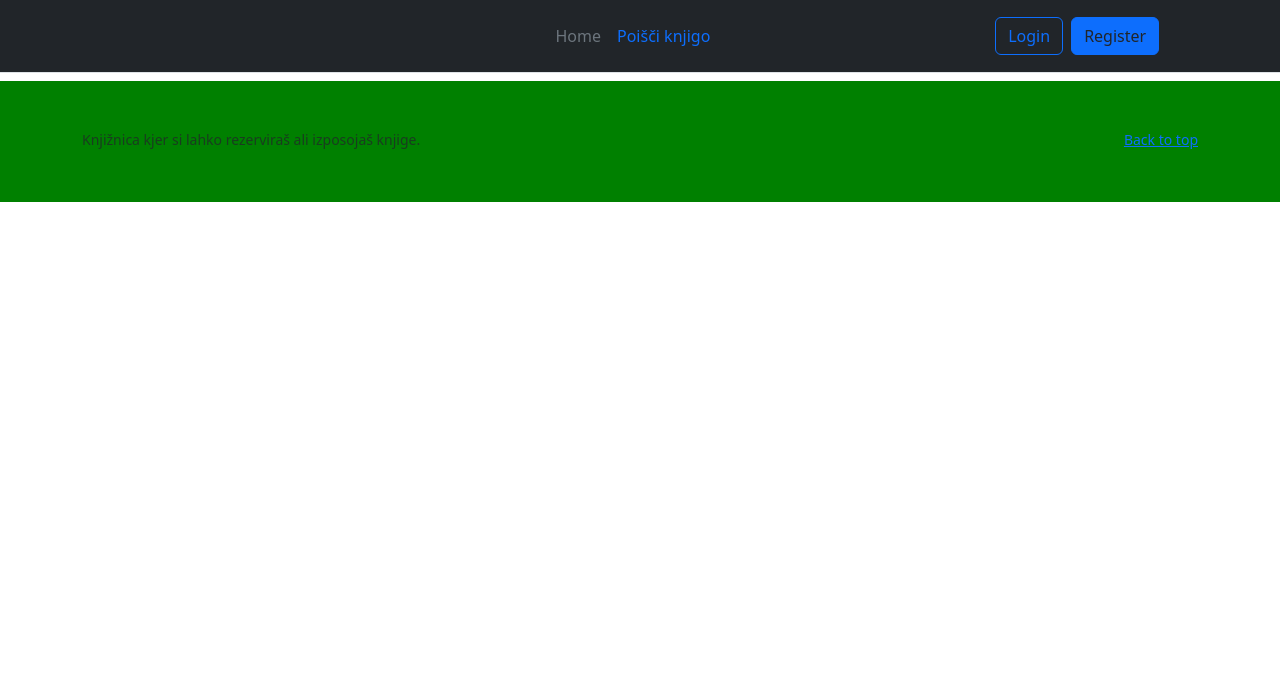
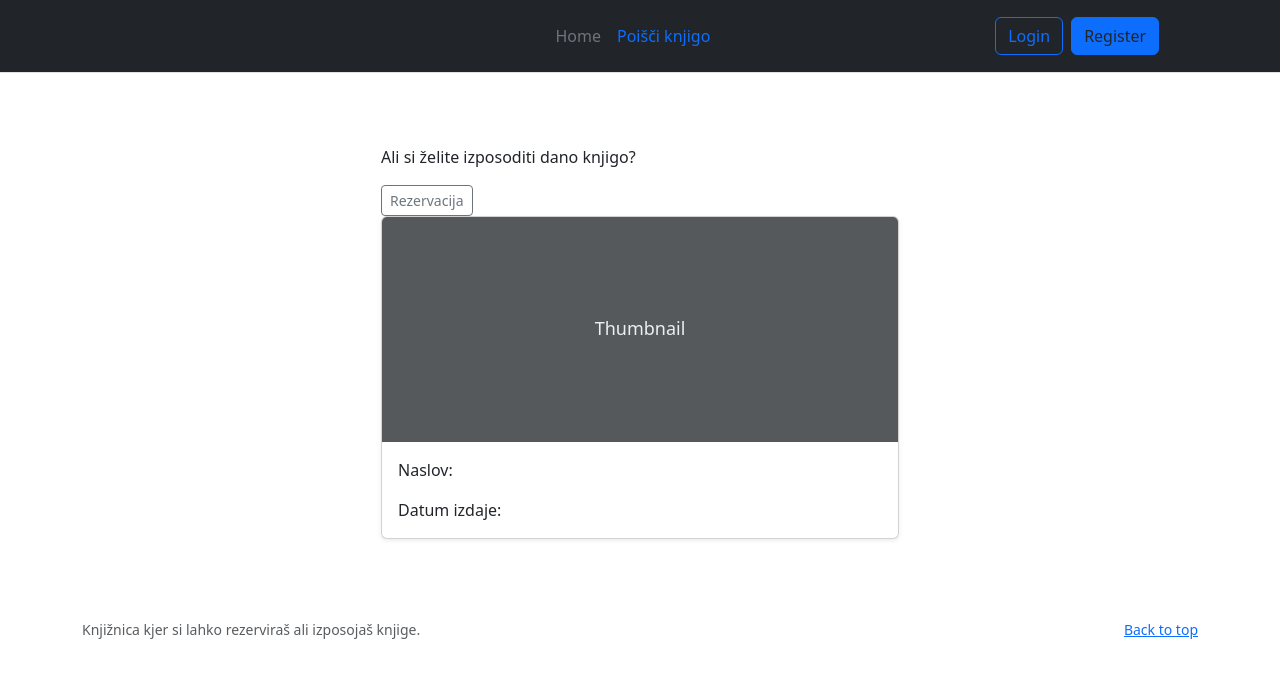
Before and after one commit to A-N-U-B-l-S/library_project_fe, a React (Vite) app: page /izposoja/1 in a window 1280 px wide. Shown: the top 678 px of the page. Built offline with nearby package versions, Linux system fonts and the light colour scheme; no server answers.

Commit message:
test commit

```diff
--- a/src/App.tsx
+++ b/src/App.tsx
@@ -18,7 +18,7 @@ function App() {
                     <Route path={'/register'} element={<Register/>} />
                     <Route path={'/poisciknjigo'} element={<PoisciKnjigo/>} />
                     <Route path={'/login'} element={<Login/>} />
-                    <Route path={'/izposoja'} element={<Izposoja/>} />
+                    <Route path={'/izposoja/:isbn'} element={<Izposoja/>} />
                 </Routes>
             </BrowserRouter>
         </Wrapper>
--- a/src/components/Card.tsx
+++ b/src/components/Card.tsx
@@ -1,28 +1,23 @@
-import { useNavigate } from 'react-router-dom';
+import {useNavigate} from "react-router-dom";
 
-interface CardProps {
-    cardData: {
-        knjiga_izvod_naslov: string;
-        knjiga_izvod_isbn: string;
-    };
-    navigation: any; // Add the navigation prop
-}
-const Card: React.FC<CardProps> = ({navigation, cardData}) => {
 
-    const navigations = useNavigate();
 
-    const handleIzposojaClick = () => {
-        navigation.navigate('/izposoja', {
-            knjiga_naslov: cardData.knjiga_izvod_naslov,
-            isbn: cardData.knjiga_izvod_isbn,
-        });
-    };
+const Card = ({cardData}) => {
 
-    const handleIzposojaClick1 = () => {
+    const navigation = useNavigate();
+
+    const toIzposoja = () => {
+        navigation(`/izposoja/${cardData.knjiga_izvod_isbn}`);
+        //console.log(cardData)
+        //knjiga.map((cards:any)=>{null})
+    }
+
+
+    /*const handleIzposojaClick1 = () => {
         const { knjiga_izvod_naslov, knjiga_izvod_isbn } = cardData;
         //navigation(`/izposoja/${knjiga_izvod_naslov}/${knjiga_izvod_isbn}`);
         navigations(`/izposoja?naslov=${knjiga_izvod_naslov}&isbn=${knjiga_izvod_isbn}`);
-    };
+    };*/
 
     return (
         <>
@@ -39,9 +34,9 @@ const Card: React.FC<CardProps> = ({navigation, cardData}) => {
                         <div className="btn-group">
                             <div className="btn-group1">
                                 <div>
-                                    <a href="/izposoja" type="button"
+                                    <a type="button"
                                        className="btn btn-sm btn-outline-secondary"
-                                        onClick={handleIzposojaClick}>Izposoja
+                                        onClick={toIzposoja}>Izposoja
                                     </a>
                                 </div>
                                 <div>
--- a/src/css/App.css
+++ b/src/css/App.css
@@ -70,15 +70,10 @@
   z-index: 1500;
 }
 
-test_div{
-  background-color: red;
-}
-
 footer{
   margin-top:-1rem;
   margin-bottom:1rem;
   font-size:.875em;
   color:#6c757d;
   max-height: max-content;
-  background-color: green;
 }
--- a/src/css/index.css
+++ b/src/css/index.css
@@ -70,6 +70,6 @@
   z-index: 1500;
 }
 
-test_div{
+containerIzposoja{
   background-color: red;
 }
--- a/src/pages/Izposoja.tsx
+++ b/src/pages/Izposoja.tsx
@@ -1,45 +1,45 @@
 import "/src/css/Login.css"
 import {useEffect, useState} from "react";
 import axios from "axios";
-import Card from "../components/Card.tsx";
 
-const Izposoja = (route) => {
+const Izposoja = () => {
+    const [naslov, setNaslov] = useState("");
+    const [datumIzdaje, setDatumIzdaje] = useState("");
 
-    const knjiga_naslov = route.params.knjiga_naslov;
-    const isbn = route.params.knjiga_isbn;
-
-    const [cards, setCards] = useState([]);
-
-    //console.log(naslov, isbn)
+    const isbn = window.location.pathname.split("/")[2];
 
     const submit = async () => {
         const res =
-            await axios.get('http://localhost:4545/diplomska_knjiznica/knjigaizvod/knjigaisbn/{}');
-        console.log(res.data._embedded.knjigaIzvodDtoList);
-        setCards(res.data._embedded.knjigaIzvodDtoList);
+            await axios.get('http://localhost:4545/diplomska_knjiznica/knjigaizvod/knjigaisbn/' + isbn );
+        //console.log(res.data);
+        setNaslov(res.data.knjiga_izvod_naslov);
+        setDatumIzdaje(res.data.knjiga_izvod_datum_izdaje);
     }
-
-    //useEffect(()=>{submit()},[]);
-
+    useEffect(()=>{submit()},[]);
 
     return(
         <>
             <div className="form-signin2 py-5 m-auto">
                 <div className="containerIzposoja">
-                    <div className="row row-cols-1 row-cols-sm-2 row-cols-md-3 g-3">
-                        <p>Knjiga naslov: {knjiga_naslov}</p>
-                        <p>Knjiga isbn: {isbn}</p>
-                    </div>
+                    <p>Ali si želite izposoditi dano knjigo?</p>
+                    <a type="button"
+                       className="btn btn-sm btn-outline-secondary">Rezervacija
+                    </a>
                 </div>
 
-                <div className="album py-5">
-                    <div className="container">
-                        <div className="row row-cols-1 row-cols-sm-2 row-cols-md-3 g-3">
-                            {
-                                cards.map((card:any,i:any)=>{
-                                    return <Card cardData={card} key={i}/>;
-                                })
-                            }
+                <a></a>
+
+                <div className="col">
+                    <div className="card shadow-sm">
+                        <svg className="bd-placeholder-img card-img-top" width="100%" height="225"
+                             xmlns="http://www.w3.org/2000/svg" role="img" aria-label="Placeholder: Thumbnail"
+                             preserveAspectRatio="xMidYMid slice" focusable="false"><title>Placeholder</title>
+                            <rect width="100%" height="100%" fill="#55595c"/>
+                            <text x="50%" y="50%" fill="#eceeef" dy=".3em">Thumbnail</text>
+                        </svg>
+                        <div className="card-body">
+                            <p className="card-text">Naslov: {naslov}</p>
+                            <p className="card-text">Datum izdaje: {datumIzdaje}</p>
                         </div>
                     </div>
                 </div>
--- a/src/pages/PoisciKnjigo.tsx
+++ b/src/pages/PoisciKnjigo.tsx
@@ -8,8 +8,7 @@ const PoisciKnjigo = () => {
 
     const[imeKnjige, setImeKnjige] = useState('');
     const [redirect, setRedirect] = useState(false);
-    const [cards, setCards] =
-        useState([]);
+    const [cards, setCards] = useState([]);
 
     const submit = async (e : SyntheticEvent) => {
         e.preventDefault();
```
